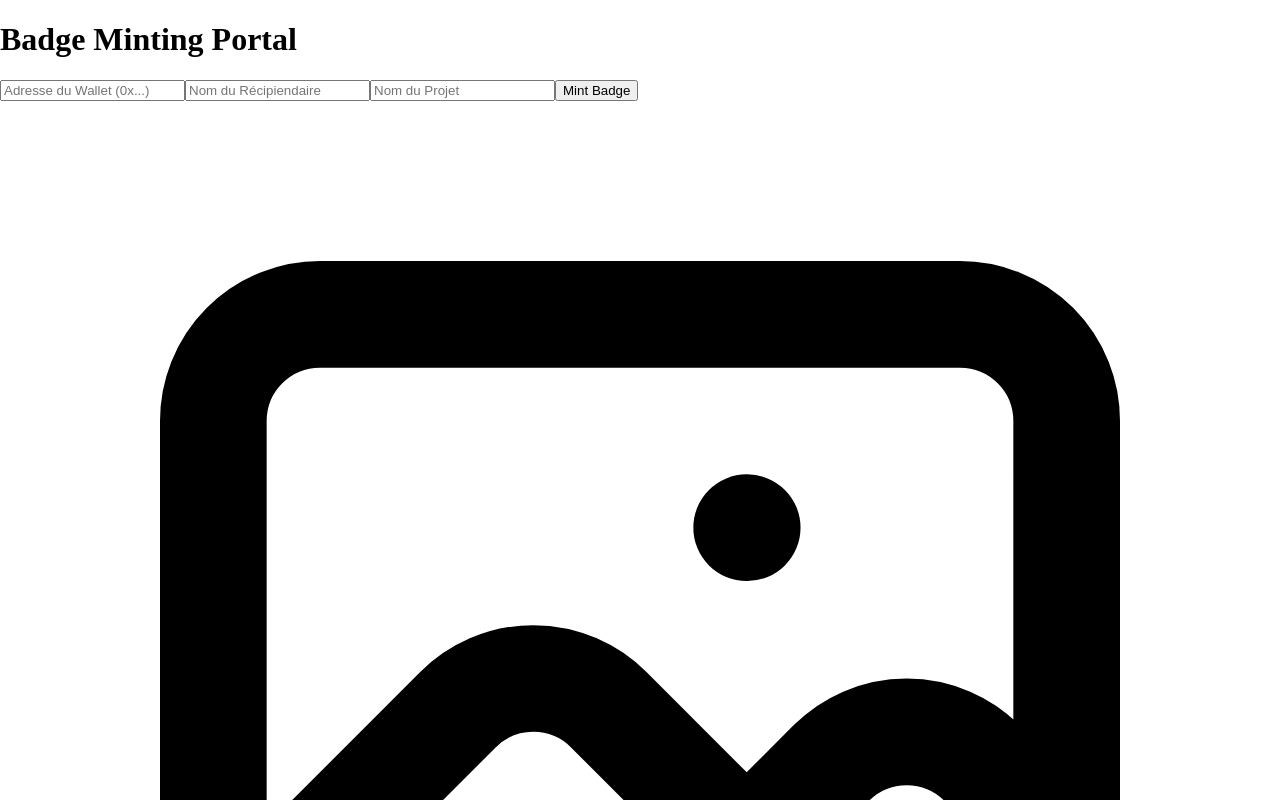
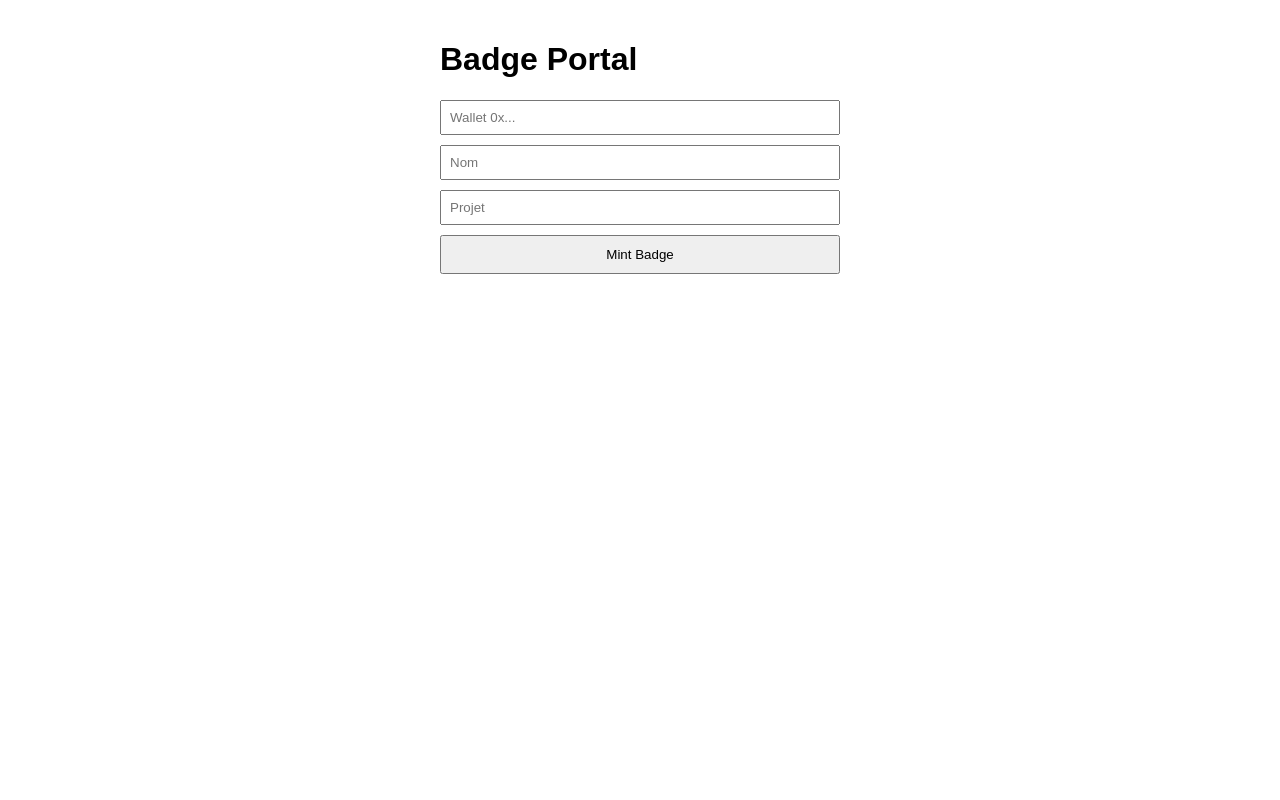
Before and after one commit to 1Seirak/badge-app, a Next.js app: page / in a window 1280 px wide. Shown: the top 800 px of the page. Built offline with nearby package versions, Linux system fonts and the light colour scheme.

Commit message:
feat: add conditional rendering for badge image

```diff
--- a/app/page.js
+++ b/app/page.js
@@ -8,106 +8,60 @@ export default function Home() {
     project: "",
   });
   const [status, setStatus] = useState("");
-  const [badgeUrl, setBadgeUrl] = useState(""); // Contiendra l'URL après le mint
-  const [loading, setLoading] = useState(false);
+  const [badgeUrl, setBadgeUrl] = useState("");
 
   const handleSubmit = async (e) => {
     e.preventDefault();
-    setLoading(true);
-    setStatus("Génération du badge en cours...");
-
+    setStatus("Chargement...");
     try {
       const res = await fetch("/api/mint", {
         method: "POST",
         headers: { "Content-Type": "application/json" },
         body: JSON.stringify(formData),
       });
-
       const data = await res.json();
       if (data.success) {
-        setStatus(`✅ Succès ! Hash: ${data.hash.substring(0, 10)}...`);
-        // On suppose que ton API renvoie l'URL de l'image générée
+        setStatus("✅ Succès !");
         if (data.imageUrl) setBadgeUrl(data.imageUrl);
       } else {
-        setStatus(`❌ Erreur : ${data.error}`);
+        setStatus("Erreur lors du mint.");
       }
     } catch (err) {
-      setStatus("❌ Erreur lors de la connexion au serveur");
-    } finally {
-      setLoading(false);
+      setStatus("Erreur de connexion.");
     }
   };
 
   return (
-    <main className="flex flex-col items-center justify-center min-h-screen p-4 bg-gray-50">
-      <div className="w-full max-w-md p-8 bg-white shadow-xl rounded-2xl">
-        <h1 className="text-2xl font-bold text-center mb-6 text-gray-800">
-          Badge Minting Portal
-        </h1>
-
-        <form onSubmit={handleSubmit} className="space-y-4">
+    <div style={{ padding: "20px", fontFamily: "sans-serif", maxWidth: "400px", margin: "auto" }}>
+      <h1>Badge Portal</h1>
+      <form onSubmit={handleSubmit} style={{ display: "flex", flexDirection: "column", gap: "10px" }}>
         <input
-            type="text"
-            placeholder="Adresse du Wallet (0x...)"
-            className="w-full p-3 border rounded-lg focus:ring-2 focus:ring-blue-500 outline-none text-black"
+          placeholder="Wallet 0x..."
           onChange={(e) => setFormData({ ...formData, recipient: e.target.value })}
-            required
+          style={{ padding: "8px" }}
         />
         <input
-            type="text"
-            placeholder="Nom du Récipiendaire"
-            className="w-full p-3 border rounded-lg focus:ring-2 focus:ring-blue-500 outline-none text-black"
+          placeholder="Nom"
           onChange={(e) => setFormData({ ...formData, name: e.target.value })}
-            required
+          style={{ padding: "8px" }}
         />
         <input
-            type="text"
-            placeholder="Nom du Projet"
-            className="w-full p-3 border rounded-lg focus:ring-2 focus:ring-blue-500 outline-none text-black"
+          placeholder="Projet"
           onChange={(e) => setFormData({ ...formData, project: e.target.value })}
-            required
+          style={{ padding: "8px" }}
         />
-
-          <button
-            type="submit"
-            disabled={loading}
-            className={`w-full p-3 text-white font-bold rounded-lg transition ${
-              loading ? "bg-gray-400" : "bg-blue-600 hover:bg-blue-700"
-            }`}
-          >
-            {loading ? "Chargement..." : "Mint Badge"}
-          </button>
+        <button type="submit" style={{ padding: "10px", cursor: "pointer" }}>Mint Badge</button>
       </form>
 
-        {status && (
-          <p className="mt-4 text-sm text-center font-medium text-gray-600 break-words">
-            {status}
-          </p>
-        )}
+      <p>{status}</p>
 
-        {/* SECTION DYNAMIQUE DE L'IMAGE */}
-        <div className="mt-8">
-          {badgeUrl ? (
-            <div className="animate-fadeIn">
-              <p className="text-center text-sm font-bold text-green-600 mb-2">Votre Badge Officiel :</p>
-              <img
-                src={badgeUrl}
-                alt="Generated Badge"
-                className="w-full h-auto rounded-lg border-4 border-green-100 shadow-md"
-              />
-            </div>
-          ) : (
-            <div className="border-2 border-dashed border-gray-200 rounded-lg p-12 flex flex-col items-center justify-center bg-gray-50">
-              <div className="w-16 h-16 mb-2 text-gray-300">
-                <svg fill="none" stroke="currentColor" viewBox="0 0 24 24">
-                  <path strokeLinecap="round" strokeLinejoin="round" strokeWidth="2" d="M4 16l4.586-4.586a2 2 0 012.828 0L16 16m-2-2l1.586-1.586a2 2 0 012.828 0L20 14m-6-6h.01M6 20h12a2 2 0 002-2V6a2 2 0 00-2-2H6a2 2 0 00-2 2v12a2 2 0 002 2z"></path>
-                </svg>
-              </div>
-              <p className="text-gray-400 text-sm italic">L'aperçu apparaîtra ici après le mint</p>
+      {/* LA CORRECTION : On affiche l'image UNIQUEMENT si badgeUrl n'est pas vide */}
+      {badgeUrl && (
+        <div style={{ marginTop: "20px" }}>
+          <p>Votre Badge :</p>
+          <img src={badgeUrl} alt="Badge" style={{ width: "100%", borderRadius: "10px" }} />
         </div>
       )}
     </div>
-      </div>
-    </main>
   );
 }
```
Lines whose indentation alone changed are shown as unchanged.
